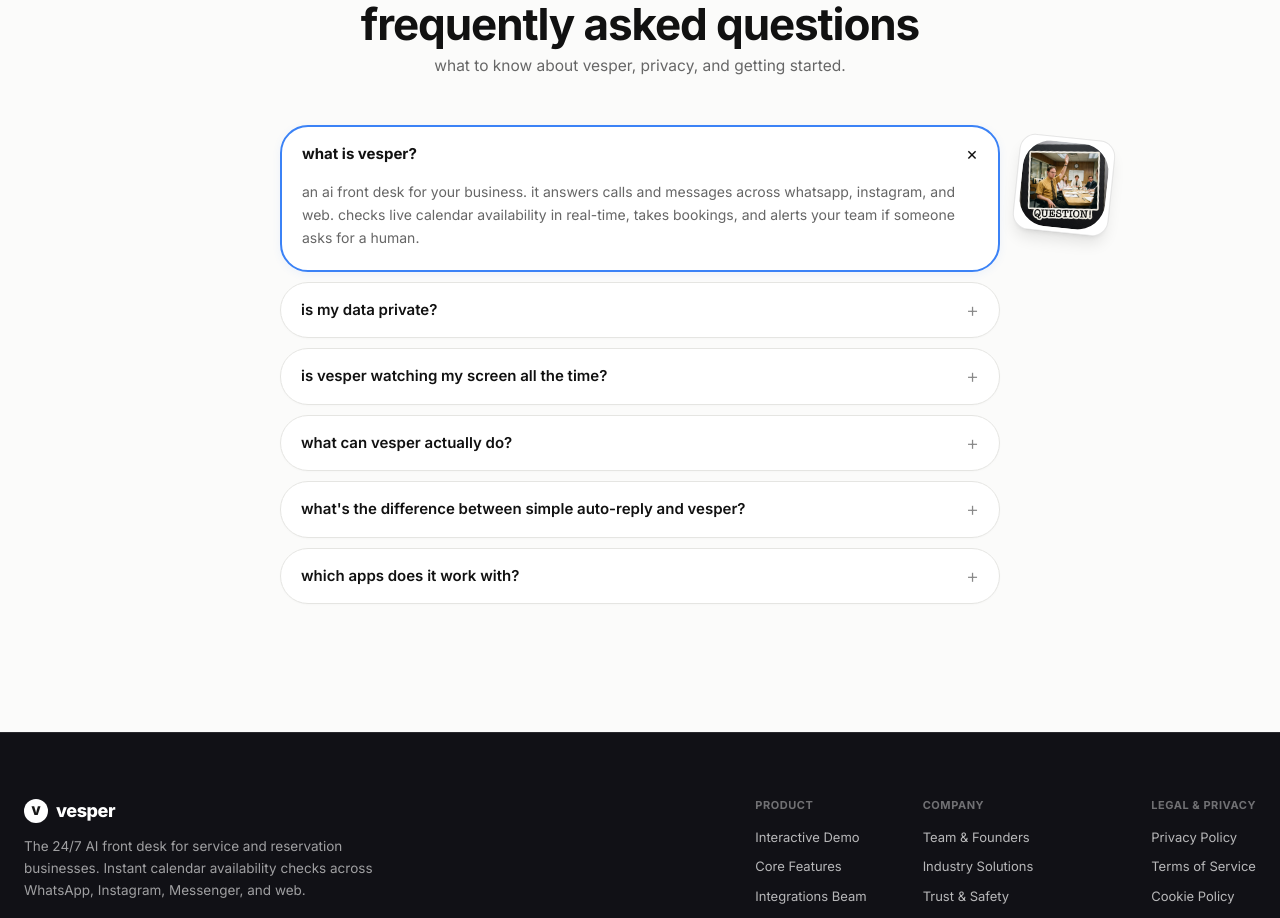
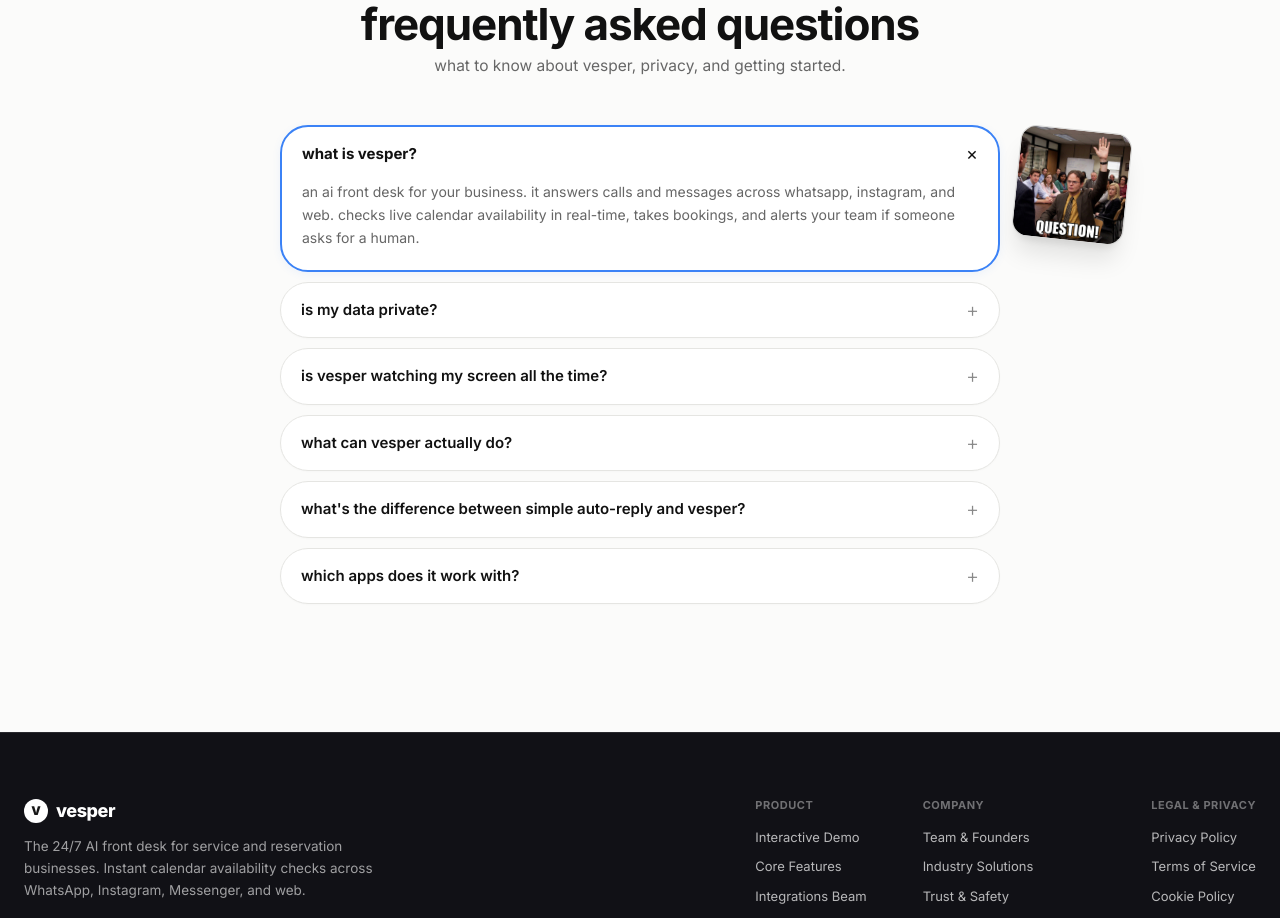
Before and after one commit to Aabhi907/Vesper, a Next.js app: page / in a window 1280 px wide. Shown: the part 8940-9858 px from the top of the page. Built offline with nearby package versions, Linux system fonts and the light colour scheme.

Commit message:
Cover entire rectangle with Dwight Schrute meme without surrounding white space

```diff
--- a/components/faq.tsx
+++ b/components/faq.tsx
@@ -69,18 +69,17 @@
         {/* FAQ Accordion List */}
         <div className="flex flex-col gap-2.5 relative">
           {/* Floating Dwight Schrute "QUESTION!" Meme sticker on desktop */}
-          <div className="hidden lg:block absolute -right-24 xl:-right-28 top-3 pointer-events-none select-none z-10">
+          <div className="hidden lg:block absolute -right-24 xl:-right-32 top-1 pointer-events-none select-none z-10">
             <motion.div
               initial={{ scale: 0.9, rotate: 0 }}
               animate={{ scale: 1, rotate: 6 }}
-              whileHover={{ rotate: 10, scale: 1.05 }}
               transition={{ type: "spring", stiffness: 220, damping: 18 }}
-              className="w-24 h-24 rounded-2xl bg-white p-1 shadow-lg border border-black/10 overflow-hidden"
+              className="w-28 h-28 rounded-2xl shadow-xl border border-black/15 overflow-hidden"
             >
               <img
                 src="/dwight-question.jpg"
                 alt="Dwight Schrute Question Meme"
-                className="w-full h-full object-cover rounded-xl"
+                className="w-full h-full object-cover"
               />
             </motion.div>
           </div>
```
Also changed, not shown: public/dwight-question.jpg.
